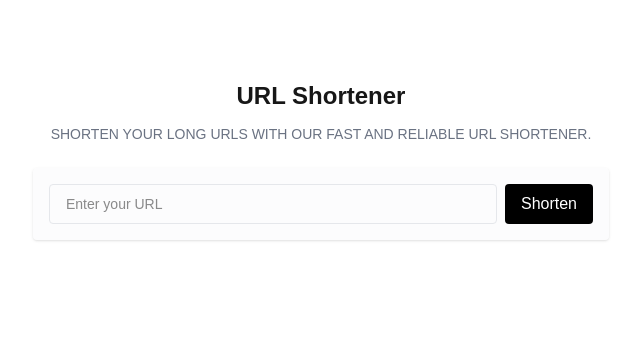
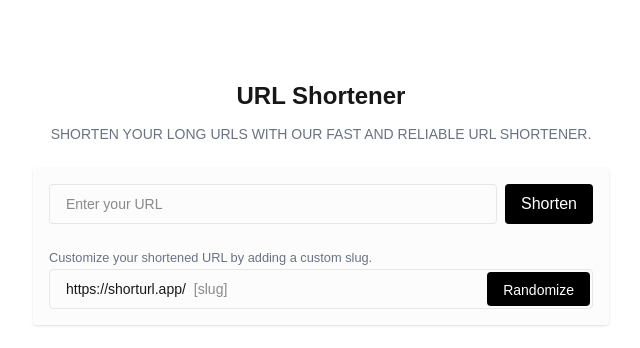
Before and after one commit to yanguadotdev/url-shortener, a Next.js app: page / in a window 1280 px wide. Shown: the top 348 px of the page, without its empty margins (319-959 px from the left). Built offline with nearby package versions, Linux system fonts and the light colour scheme; a web font is replaced by a local one.

Commit message:
create form component

```diff
--- a/components/UrlShortForm.tsx
+++ b/components/UrlShortForm.tsx
@@ -1,11 +1,26 @@
 export default function UrlShortForm() {
     return (
-        <form className="flex flex-col gap-3 rounded-sm p-4 shadow-sm bg-gray-50/50 max-w-xl mx-auto">
+        <form className="flex flex-col gap-3 rounded-sm p-4 shadow-sm bg-gray-50/50 max-w-xl mx-auto leading-none">
             <div className="flex gap-2">
                 <div className="flex-1">
-                    <input type="text" placeholder="Enter your URL" className="w-full text-sm text-grey-700 h-10 px-4 py-2 rounded-sm border border-gray-200 focus:border-gray-400" />
+                    <input type="text" placeholder="Enter your URL" className="w-full text-sm text-grey-600 h-10 px-4 py-2 rounded-sm border border-gray-200 focus:border-gray-400" />
                 </div>
                 <button type="submit" className="px-4 py-2 rounded-sm text-white bg-black">Shorten</button>
+            </div>
+
+            <div className="mt-4">
+                <small className="text-gray-500 mb-1 block">
+                    Customize your shortened URL by adding a custom slug.
+                </small>
+                <div>
+                    <div className="flex items-center text-sm gap-2 rounded-sm border h-10 border-gray-200 focus:border-gray-400 p-0.5 pl-4">
+                        <span>https://shorturl.app/</span>
+                        <input type="text" placeholder="[slug]" className="w-full text-sm flex-1 text-grey-700 h-full" />
+                        <button type="button" className="px-4 py-2 rounded-sm text-white bg-black h-full block">
+                            Randomize
+                        </button>
+                    </div>
+                </div>
             </div>
         </form>
     )
```
